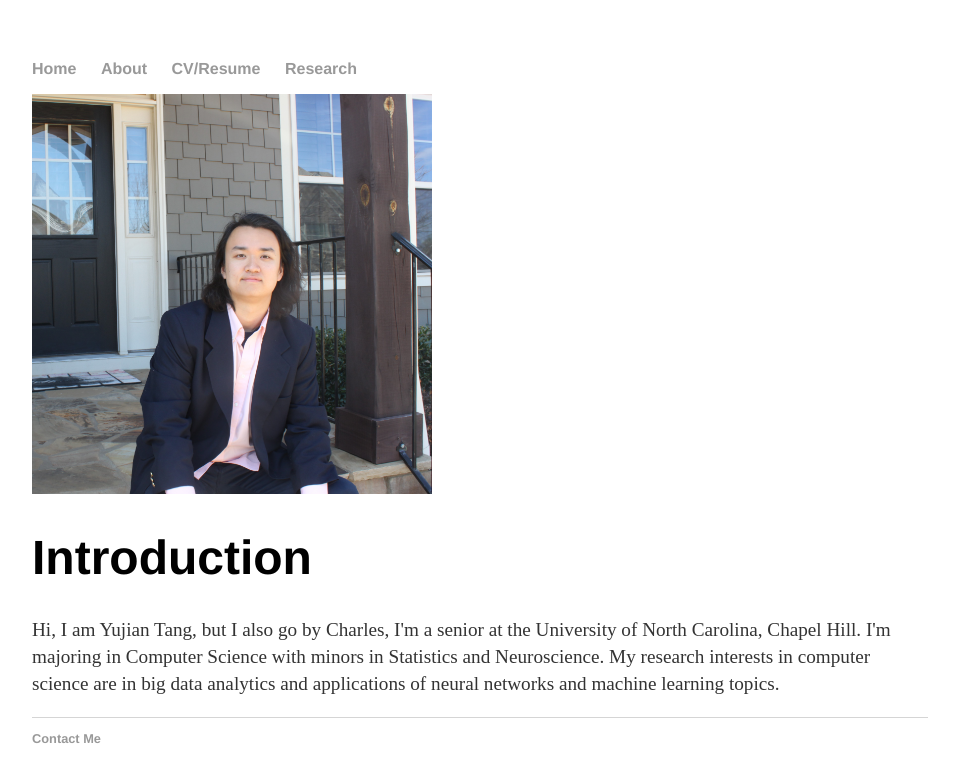
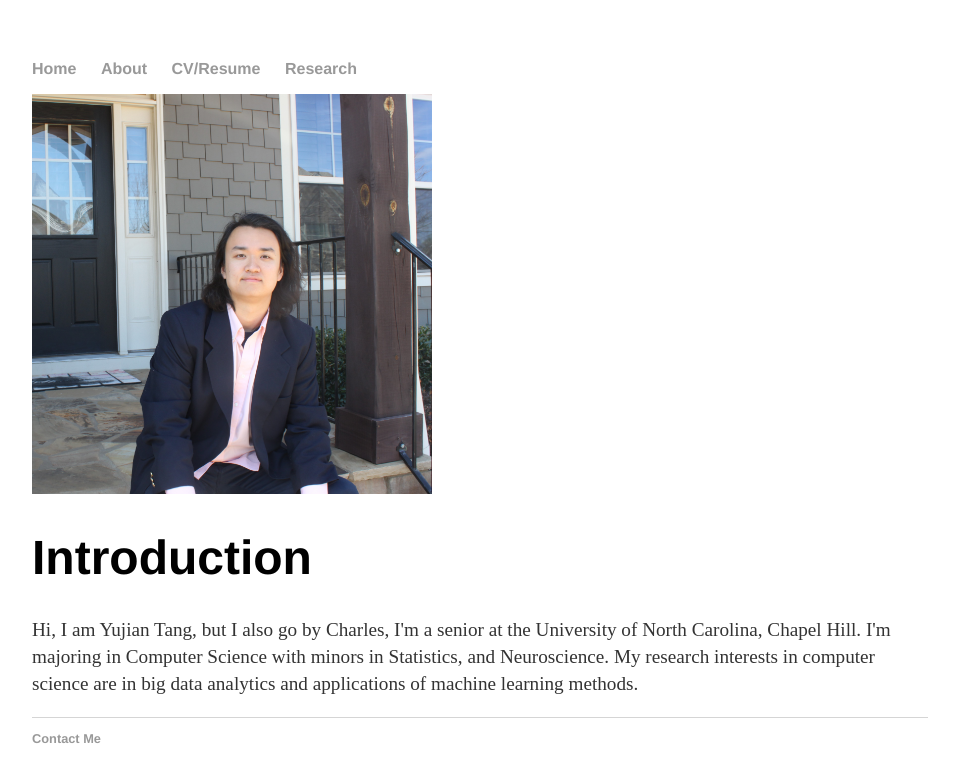
Before and after one commit to ytang07/ytang07.github.io, a Jekyll site: the page built from index.html, in a window 1280 px wide. Shown: the top 782 px of the page, without its empty margins (160-1119 px from the left). Built offline with Jekyll 4.4.1, drawn with Linux system fonts in a browser that asks for light colours.

Commit message:
minor fix

```diff
--- a/index.html
+++ b/index.html
@@ -7,7 +7,7 @@ title: Yujian 'Charles' Tang
 	<h1>Introduction</h1>
 	<p>
 		Hi, I am Yujian Tang, but I also go by Charles, I'm a senior at the University of North Carolina, Chapel Hill.
-		I'm majoring in Computer Science with minors in Statistics and Neuroscience.
-		My research interests in computer science are in big data analytics and applications of neural networks and machine learning topics.
+		I'm majoring in Computer Science with minors in Statistics, and Neuroscience.
+		My research interests in computer science are in big data analytics and applications of machine learning methods.
 	</p>
 </div><!-- /.blurb -->
```
